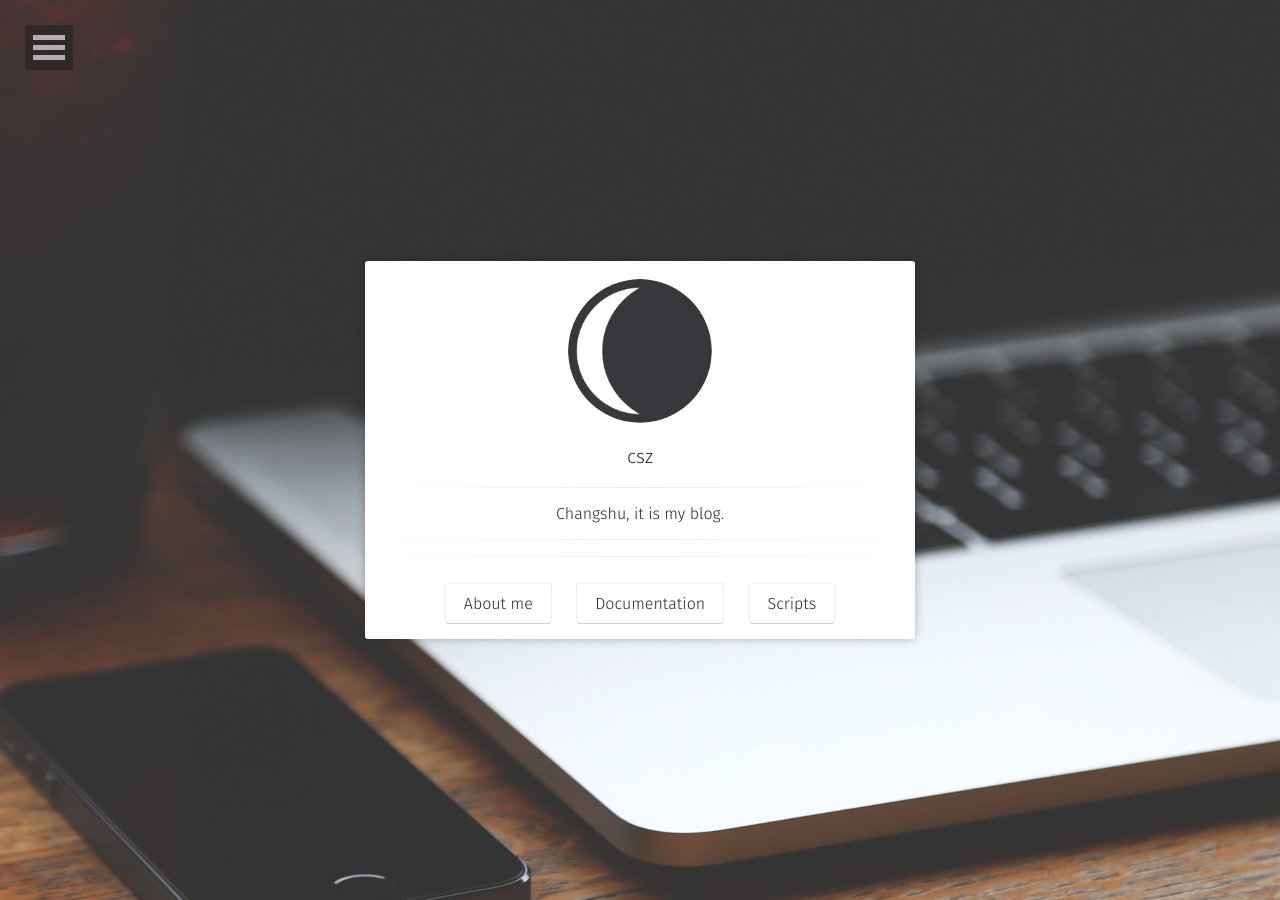
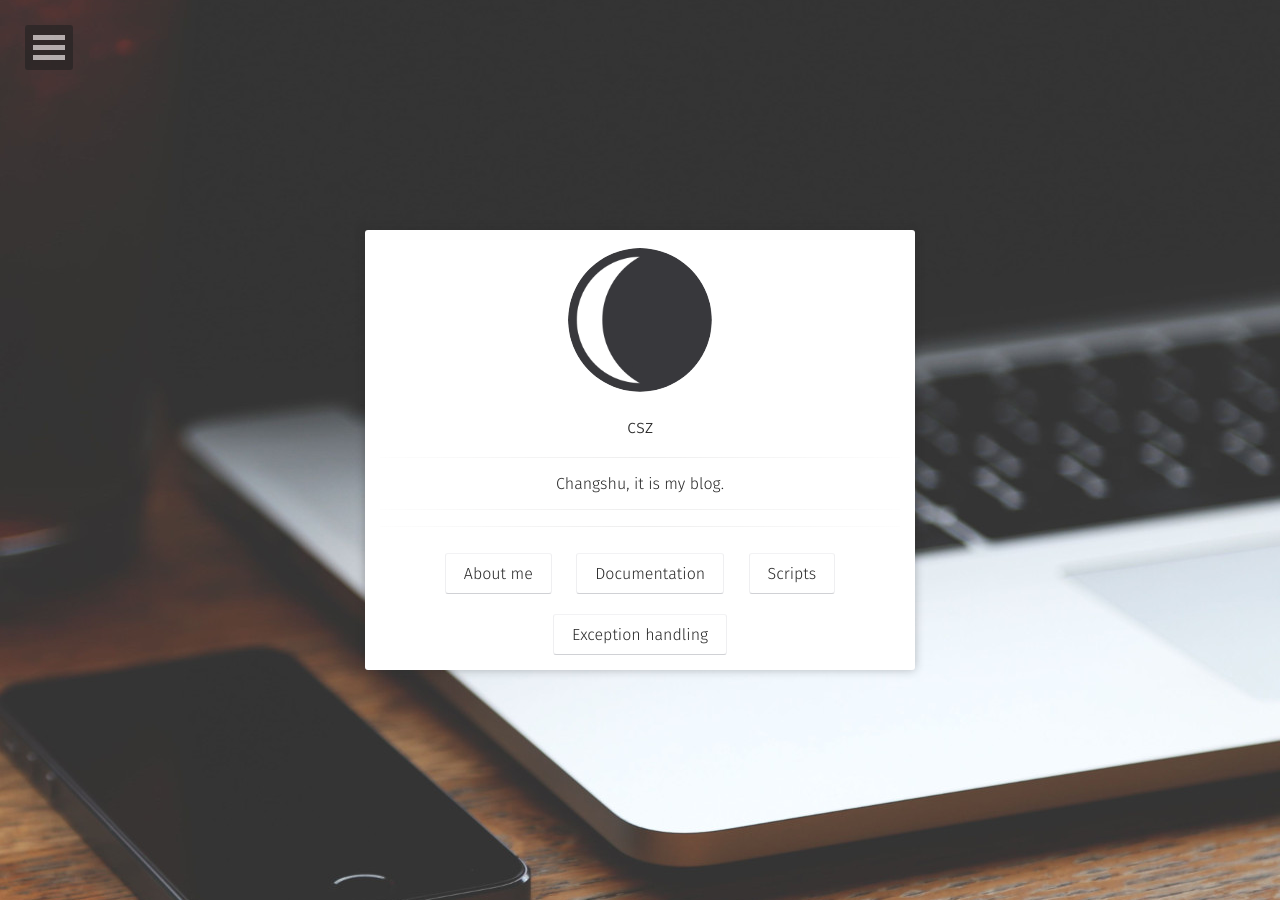
Before and after one commit to A17513081909/csz.github.io, a Jekyll site: the page built from index.html, in a window 1280 px wide. Built offline with Jekyll 4.4.1, drawn with Linux system fonts in a browser that asks for light colours; some web fonts are replaced.

Commit message:
Update home.html

```diff
--- a/_layouts/home.html
+++ b/_layouts/home.html
@@ -41,6 +41,9 @@ layout: compress
                          <a class="btn zoombtn" href="{{ site.url }}/projects">
                          Scripts
                          </a>
+                         <a class="btn zoombtn" href="{{ site.url }}/exception">
+                         Exception handling
+                         </a>
                  </h3>
             </div>
         </div>
```
